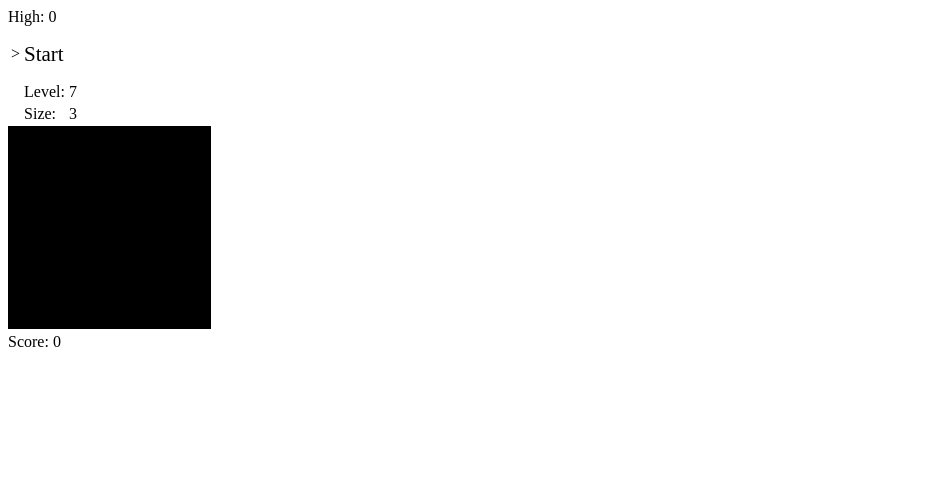
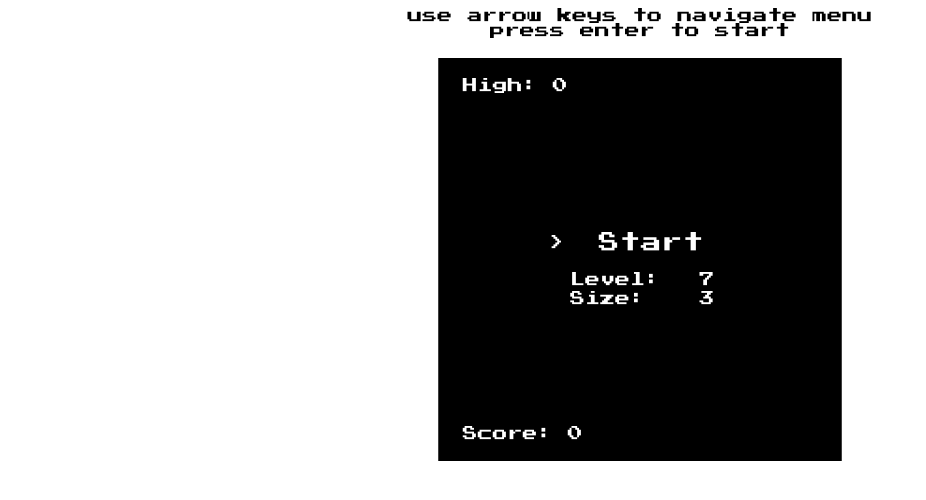
Before and after one commit to ekin-ceylan/Snake, a plain HTML site: page index.html in a window 1280 px wide. Shown: the whole page, without its empty margins (0-926 px from the left). Drawn offline with Linux system fonts and the light colour scheme.

Commit message:
instructions added

```diff
--- a/index.html
+++ b/index.html
@@ -6,9 +6,14 @@
     <!-- 1.1 -->
     <!-- 1.2 Font -->
     <!-- 1.3 HiScore -->
+    <meta http-equiv="content-type" content="text/html; charset=UTF-8">
+    <script src="assets/scripts/scripts.js"></script>
+    <link href="assets/css/style.css" rel="stylesheet" />
 </head>
 
 <body>
+    <span style="color: black; display: block;">use arrow keys to navigate menu</span>
+    <span style="color: black; display: block;">press enter to start</span>
     <div class="dv1">
         <div class="dv3">
             <span>High: </span><span id="lblHi">0</span>
```
